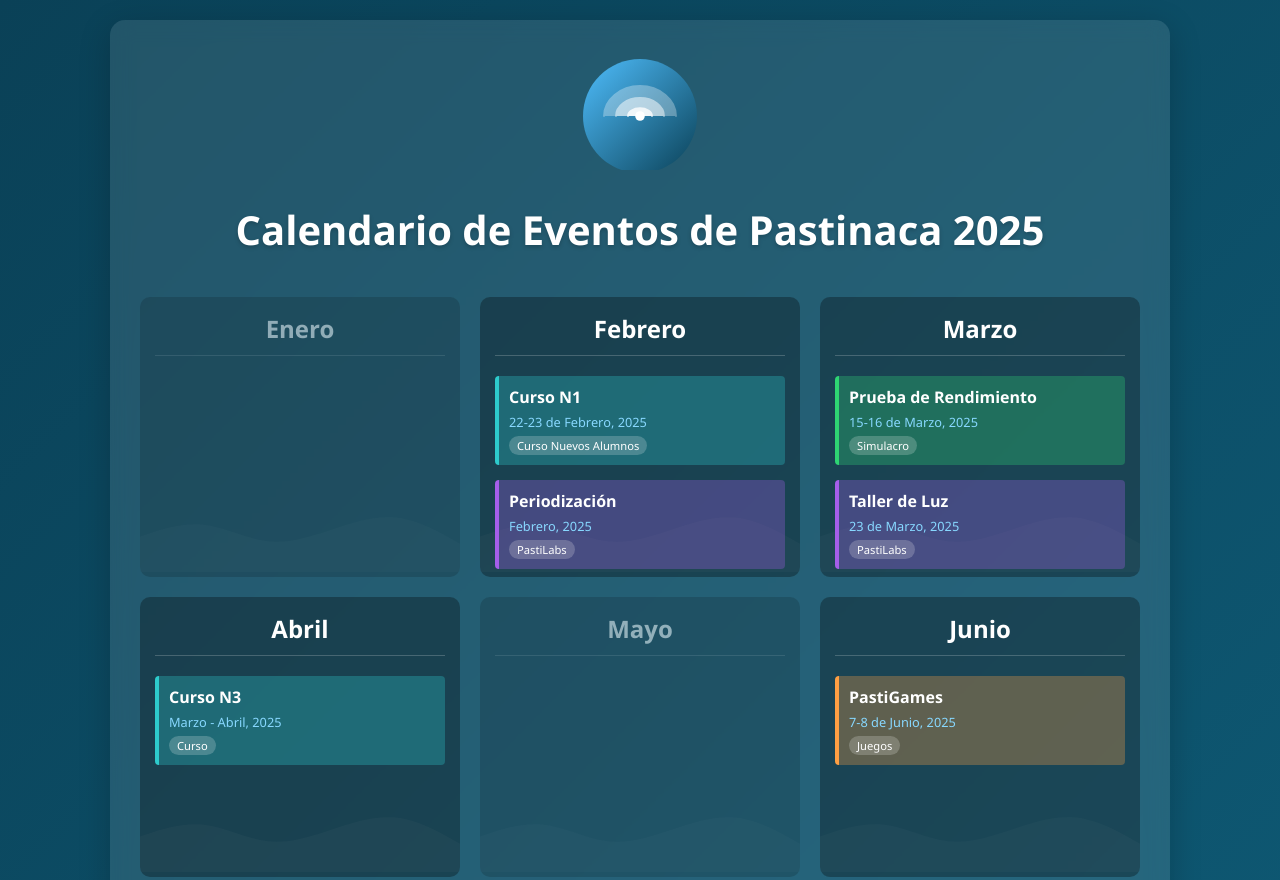
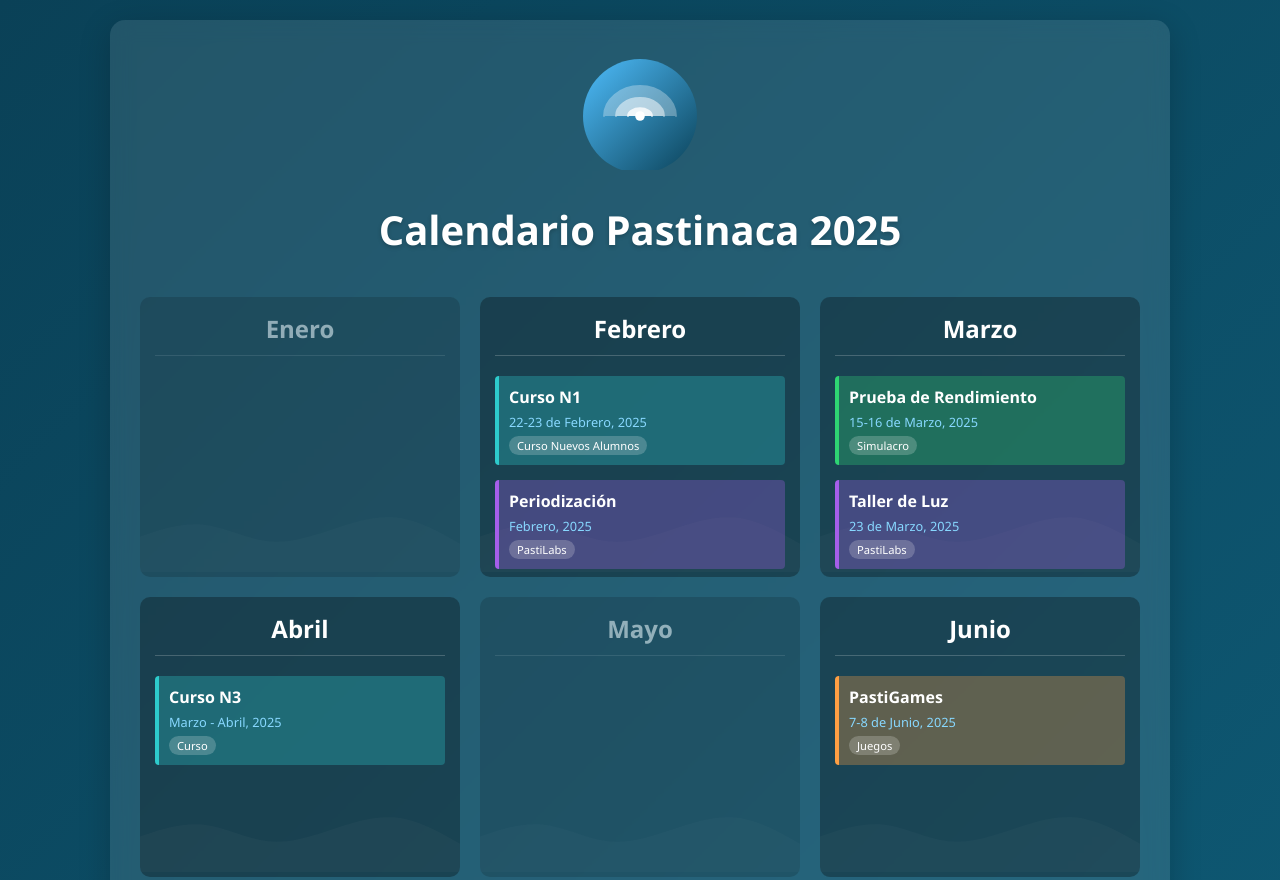
Before and after one commit to jorgemariozen/Pastinaca, a plain HTML site: page index.html in a window 1280 px wide. Shown: the top 880 px of the page. Drawn offline with Linux system fonts and the light colour scheme.

Commit message:
Update index.html

```diff
--- a/index.html
+++ b/index.html
@@ -184,7 +184,7 @@
             </svg>
         </div>
 
-        <h1>Calendario de Eventos de Pastinaca 2025</h1>
+        <h1>Calendario Pastinaca 2025</h1>
         <div class="subtitle"></div>
 
         <div class="calendar">
```
